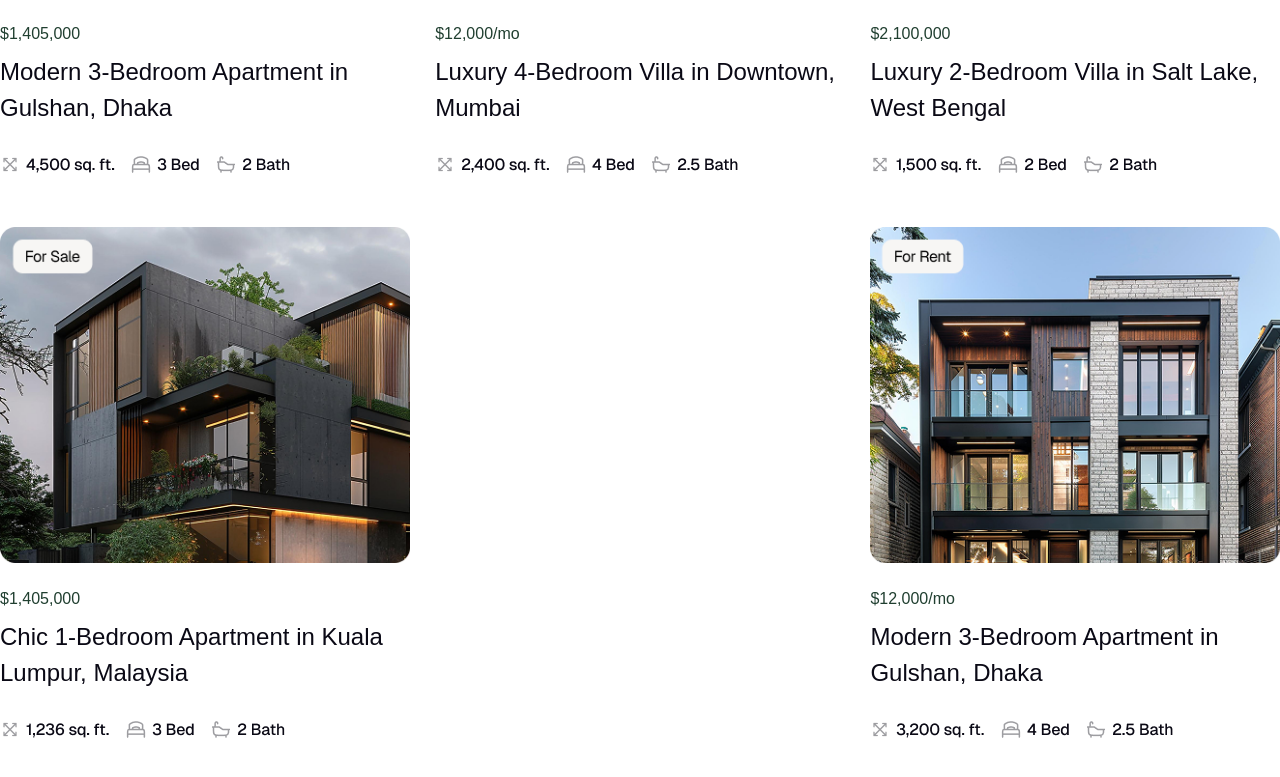
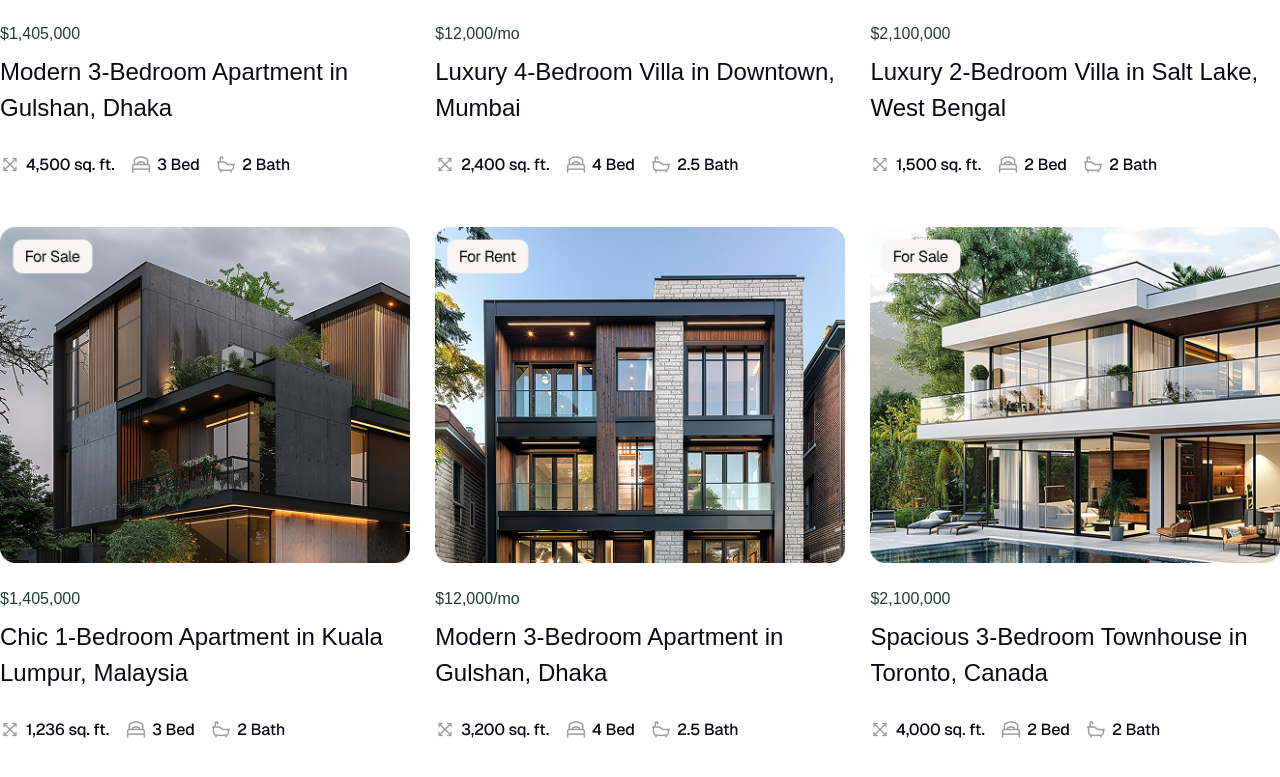
Before and after one commit to sejansorker/Softvence_task, a React (Vite) app: page / in a window 1280 px wide. Shown: the part 1660-2437 px from the top of the page. Before the commit the page ends 2404 px from the top, so only its background shows below. Built offline with nearby package versions, Linux system fonts and the light colour scheme.

Commit message:
6th caer complete

```diff
--- a/src/components/Cart.jsx
+++ b/src/components/Cart.jsx
@@ -22,7 +22,7 @@ const Cart = () => {
             <div className="">
                 <h2 className='pb-16 text-[48px] text-black font-main font-normal text-center'>Exclusive properties by HomeQuest</h2>
             </div>
-            <div className="flex items-center justify-between gap-y-12 flex-wrap">
+            <div className="flex items-center justify-between gap-y-12 flex-wrap pb-16">
               <div className="w-[32%]">
                 <div className="">
                   <img className='pb-6' src={Im} alt="" />
@@ -63,6 +63,14 @@ const Cart = () => {
                   <img src={Mini4} alt="" />
                 </div>
               </div>
+              <div className="w-[32%]">
+                <div className="">
+                  <img className='pb-6' src={Im5} alt="" />
+                  <p className='pb-2 text-[16px] text-[#203F30] font-main font-normal'>$2,100,000</p>
+                  <h4 className='pb-6 text-[24px] text-[#0A0915] font-main font-medium'>Spacious 3-Bedroom Townhouse in Toronto, Canada</h4>
+                  <img src={Mini5} alt="" />
+                </div>
+              </div>
             </div>
         </Container>
     </div>
```
